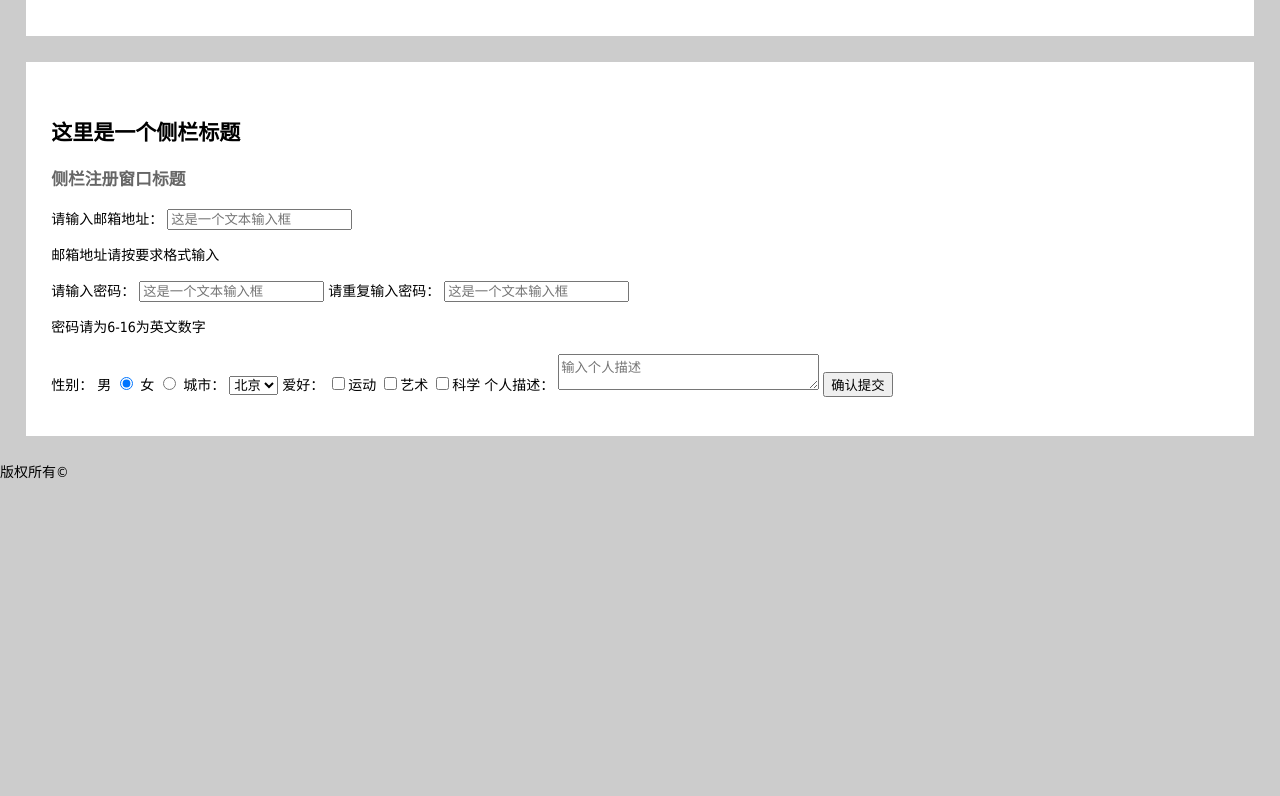
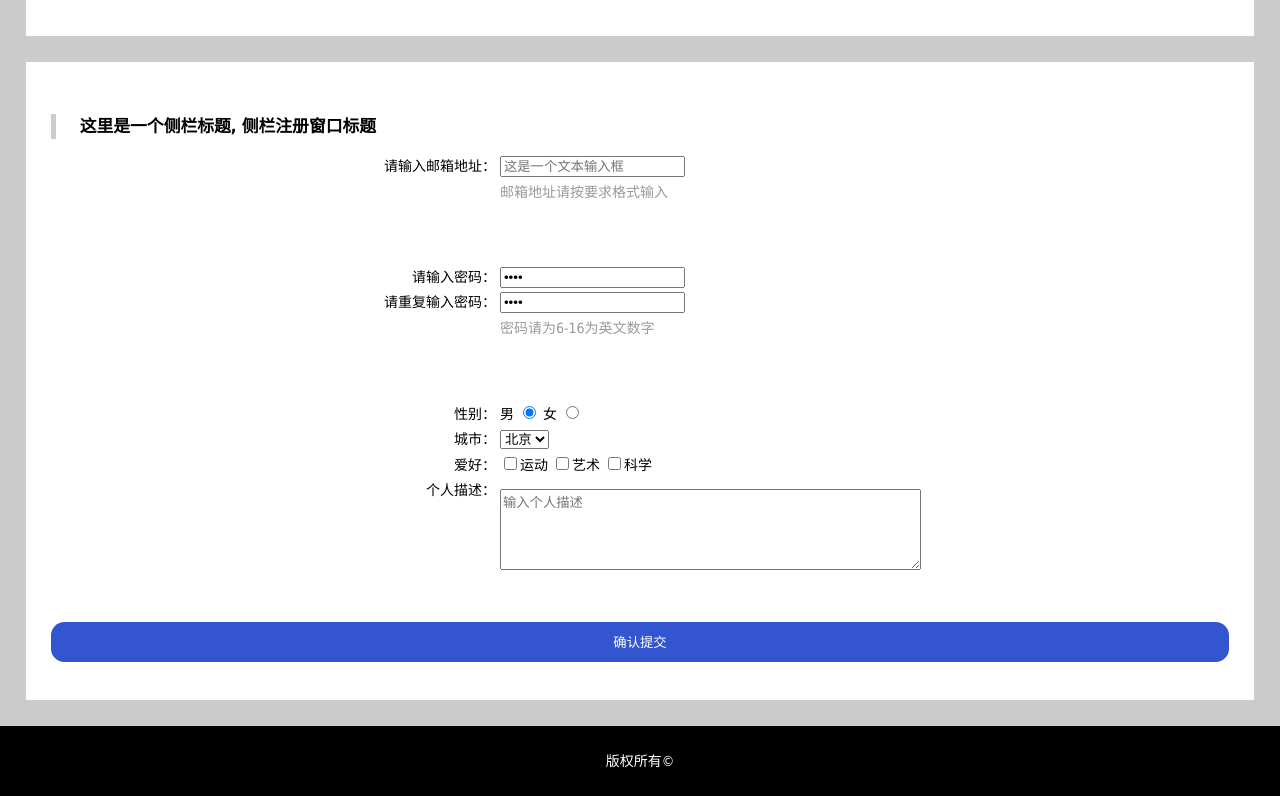
Before and after one commit to bmxklYzj/ife_2016, a plain HTML site: page stage1/stage1_task002/index.html in a window 1280 px wide. Shown: the part 3007-3803 px from the top of the page. Before the commit the page ends 3506 px from the top, so only its background shows below. Drawn offline with Linux system fonts and the light colour scheme.

Commit message:
stage1_task002 finished

```diff
--- a/stage1/stage1_task002/css/style.css
+++ b/stage1/stage1_task002/css/style.css
@@ -85,3 +85,46 @@ p {
 .article .article-table tbody {
     background-color: #fff;
 }
+
+.aside h2 {
+    border-left: 5px solid #ccc;
+    padding-left: 2%;
+    font-size: 1.2em;
+}
+    /*.aside form {*/
+        /*margin-left: 20%;*/
+    /*}*/
+.aside table {
+    width: 100%;
+}
+.aside form .right {
+    text-align: right;
+}
+.aside form p {
+    margin: 0 0 8% 0;
+    color: #999;
+}
+.aside-ta {
+    position: relative;
+}
+.aside-ta textarea {
+    position: absolute;
+    top: 10px;
+    vertical-align: middle;
+}
+.aside .btn {
+    border: 0;
+    margin-top: 10%;
+    width: 100%;
+    height: 3em;
+    border-radius: 1em;
+    background-color: #3355D0;
+    color: #fff;
+}
+.footer {
+    height: 5em;
+    background-color: #000;
+    color: #fff;
+    text-align: center;
+    line-height: 5em;
+}
--- a/stage1/stage1_task002/index.html
+++ b/stage1/stage1_task002/index.html
@@ -153,51 +153,98 @@
 </article>
 
 <aside class="aside">
-    <h2>这里是一个侧栏标题</h2>
+    <h2>这里是一个侧栏标题, 侧栏注册窗口标题</h2>
 
-    <h3 class="h3">侧栏注册窗口标题</h3>
 
     <!--<label> 标签的 for 属性应当与相关元素的 id 属性相同-->
     <form action="">
+        <table>
+            <tr>
+                <td class="right">
                     <label for="email">请输入邮箱地址：</label>
+                </td>
+                <td>
                     <input id="email" type="email" placeholder="这是一个文本输入框">
 
+                </td>
+            </tr>
+            <tr>
+                <td></td>
+                <td>
                     <p>邮箱地址请按要求格式输入</p>
+                </td>
+            </tr>
 
+            <tr>
+                <td class="right">
                     <label for="pw">请输入密码：</label>
-        <input id="pw" type="password" placeholder="这是一个文本输入框">
+                </td>
+                <td>
+                    <input id="pw" type="password" placeholder="这是一个文本输入框" value="1234">
+                </td>
+            </tr>
+            <tr>
+                <td class="right">
                     <label for="pwConfirm">请重复输入密码：</label>
-        <input id="pwConfirm" type="password" placeholder="这是一个文本输入框">
-
+                </td>
+                <td>
+                    <input id="pwConfirm" type="password" placeholder="这是一个文本输入框" value="1234">
+                </td>
+            </tr>
+            <tr>
+                <td></td>
+                <td>
                     <p>密码请为6-16为英文数字</p>
-
+                </td>
+            </tr>
+            <tr>
+                <td class="right">
                     <span>性别：</span>
+                </td>
+                <td>
                     <label for="sex1">男</label>
                     <input id="sex1" type="radio" name="sexValue" value="男" checked>
                     <label for="sex2">女</label>
                     <input id="sex2" type="radio" name="sexValue" value="女">
-
+                </td>
+            </tr>
+            <tr>
+                <td class="right">
                     <span>城市：</span>
+                </td>
+                <td>
                     <select name="city" id="city">
                         <option value="beijing">北京</option>
                         <option value="shenzhen">深圳</option>
                         <option value="shanghai">上海</option>
                     </select>
-
+                </td>
+            </tr>
+            <tr>
+                <td class="right">
                     <span>爱好：</span>
+                </td>
+                <td>
                     <input type="checkbox" value="运动">运动
                     <input type="checkbox" value="艺术">艺术
                     <input type="checkbox" value="科学">科学
-
+                </td>
+            </tr>
+            <tr>
+                <td class="right">
                     <span>个人描述：</span>
-        <textarea name="personDesc" id="" cols="30" rows="2" placeholder="输入个人描述"></textarea>
-
-        <input type="button" value="确认提交">
+                </td>
+                <td class="aside-ta">
+                    <textarea name="personDesc" id="" cols="50%" rows="5" placeholder="输入个人描述"></textarea>
+                </td>
+            </tr>
+        </table>
+        <input class="btn" type="button" value="确认提交">
     </form>
 </aside>
 
-<footer>
-    <p>版权所有&copy;</p>
+<footer class="footer">
+    版权所有&copy;
 </footer>
 </body>
 </html>
```
Lines whose indentation alone changed are shown as unchanged.
